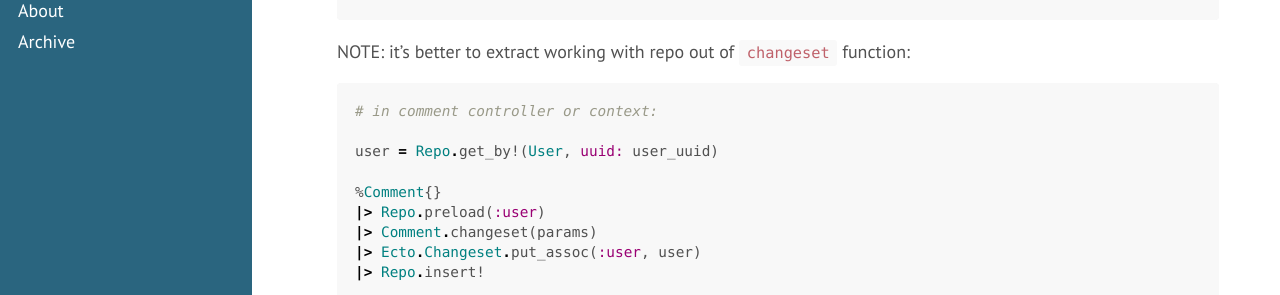
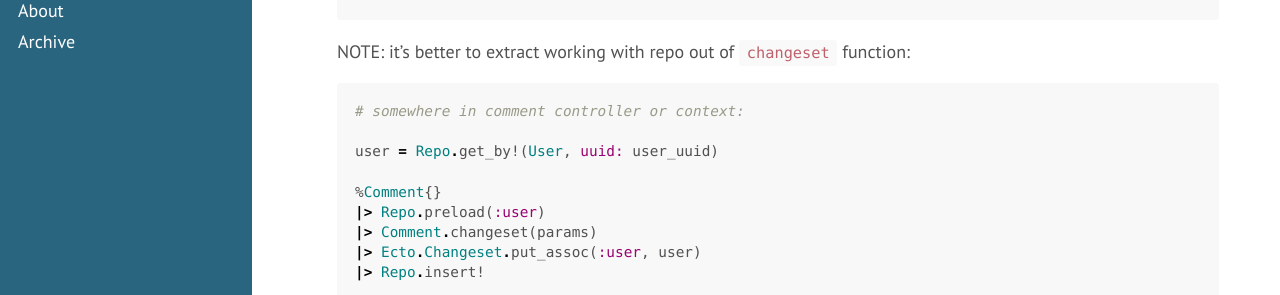
Before and after one commit to tap349/tap349.github.io, a Jekyll site: the page built from _posts/2017-07-27-phoenix-ecto.md, in a window 1280 px wide and 900 px high, scrolled down 4329 px. Shown: the part 157-452 px from the top of the window. Built offline with Jekyll 4.4.1, drawn with Linux system fonts in a browser that asks for light colours.

Commit message:
update 2017-07-29_01:08:08

````diff
--- a/_posts/2017-07-27-phoenix-ecto.md
+++ b/_posts/2017-07-27-phoenix-ecto.md
@@ -198,7 +198,7 @@ associations can be loaded in:
   NOTE: it's better to extract working with repo out of `changeset` function:
 
   ```elixir
-  # in comment controller or context:
+  # somewhere in comment controller or context:
 
   user = Repo.get_by!(User, uuid: user_uuid)
 
````
